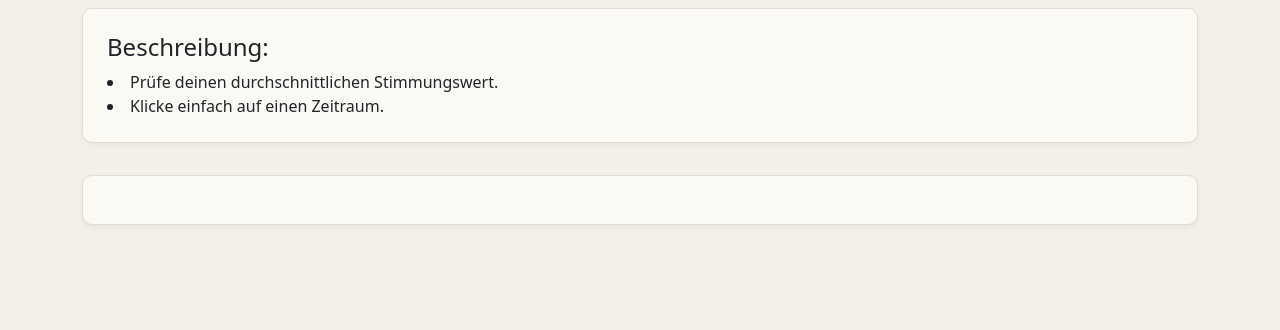
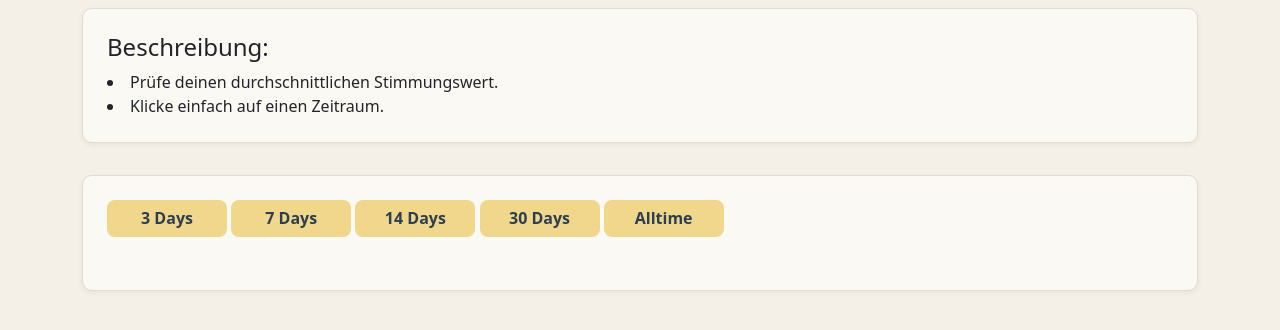
Before and after one commit to Keszamol/cs50x-project, a Flask app: page /statistic in a window 1280 px wide. Shown: the part 175-505 px from the top of the page. Run offline with Flask 3, Linux system fonts and the light colour scheme; the visitor is signed in with stand-in values (Sample User, id 1); some libraries are stand-ins or nearby versions.

Commit message:
Statistic erweitert (In Arbeit)

```diff
--- a/project/app.py
+++ b/project/app.py
@@ -218,10 +218,18 @@ def statistic():
 
     user_id = session.get('user_id')
     username = session.get('username', '')
-    PRIOR = ['Low', 'Normal', 'High']
+
+    if request.method == 'POST':
+        action = request.form.get('action')
+
+        if action == 'three_days':
+            return three_days(user_id, username)
 
     return render_template("statistic.html", username=username)
 
 
-if __name__ == "__main__":
-    app.run(debug=True)
+def three_days(user_id, username):
+    date = datetime.now().date()
+    mood_list = db.execute("SELECT * FROM entries WHERE user_id = ? and date = ?", user_id, date)
+
+    return render_template("statistic.html", username=username, show_three_days=True)
--- a/project/templates/statistic.html
+++ b/project/templates/statistic.html
@@ -12,7 +12,16 @@
 
     <border class="card">
 
-
+        <form method="post" action="/statistic" class="mb-4">
+            <button name="action" value="three_days">3 Days</button>
+            <button name="action" value="7-days">7 Days</button>
+            <button name="action" value="14-days">14 Days</button>
+            <button name="action" value="30-days">30 Days</button>
+            <button name="action" value="alltime">Alltime</button>
+        </form>
+        {% if show_three_days %}
+            <h1>Übersicht der letzten 3 Tage</h1>
+        {% endif %}
 
     </border>
 
```
